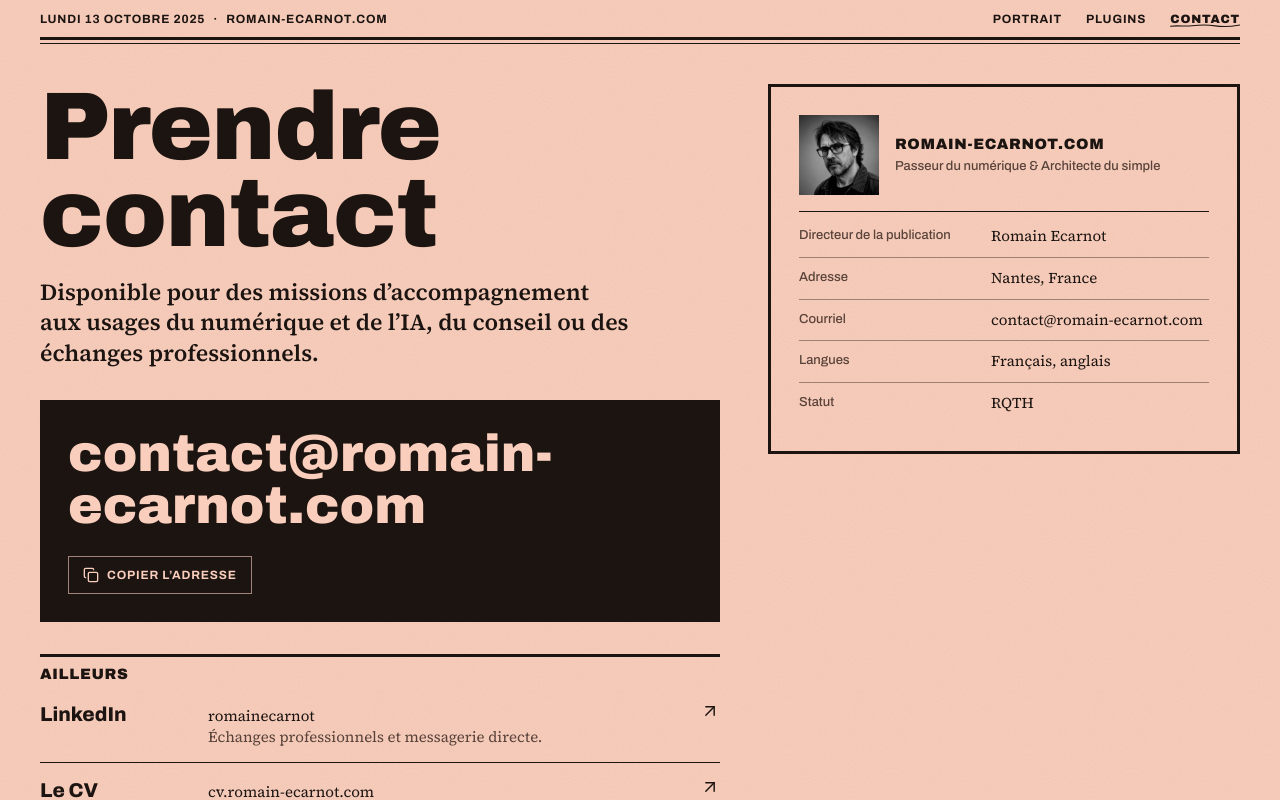
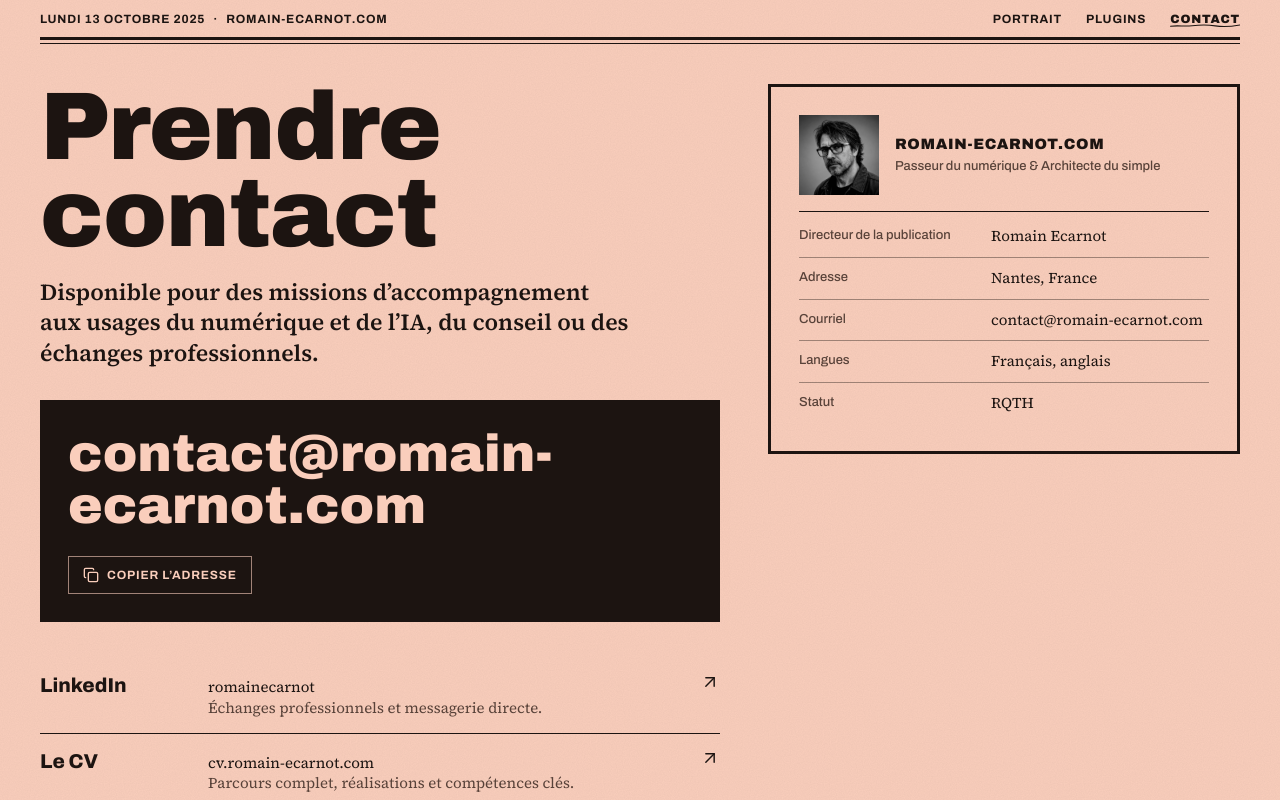
Before and after one commit to eRom/linktree, a Next.js app: page /contact in a window 1280 px wide. Shown: the top 800 px of the page. Built offline with nearby package versions, Linux system fonts and the light colour scheme.

Commit message:
Update page.tsx

```diff
--- a/src/app/contact/page.tsx
+++ b/src/app/contact/page.tsx
@@ -165,9 +165,6 @@ export default function ContactPage() {
           </section>
 
           <section aria-labelledby="ailleurs">
-            <h2 id="ailleurs" className="type-rubric border-t-[3px] border-ink pt-2">
-              Ailleurs
-            </h2>
             <ul className="mt-1">
               {CHANNELS.map((channel) => (
                 <li key={channel.href} className="border-t border-ink first:border-t-0">
```
